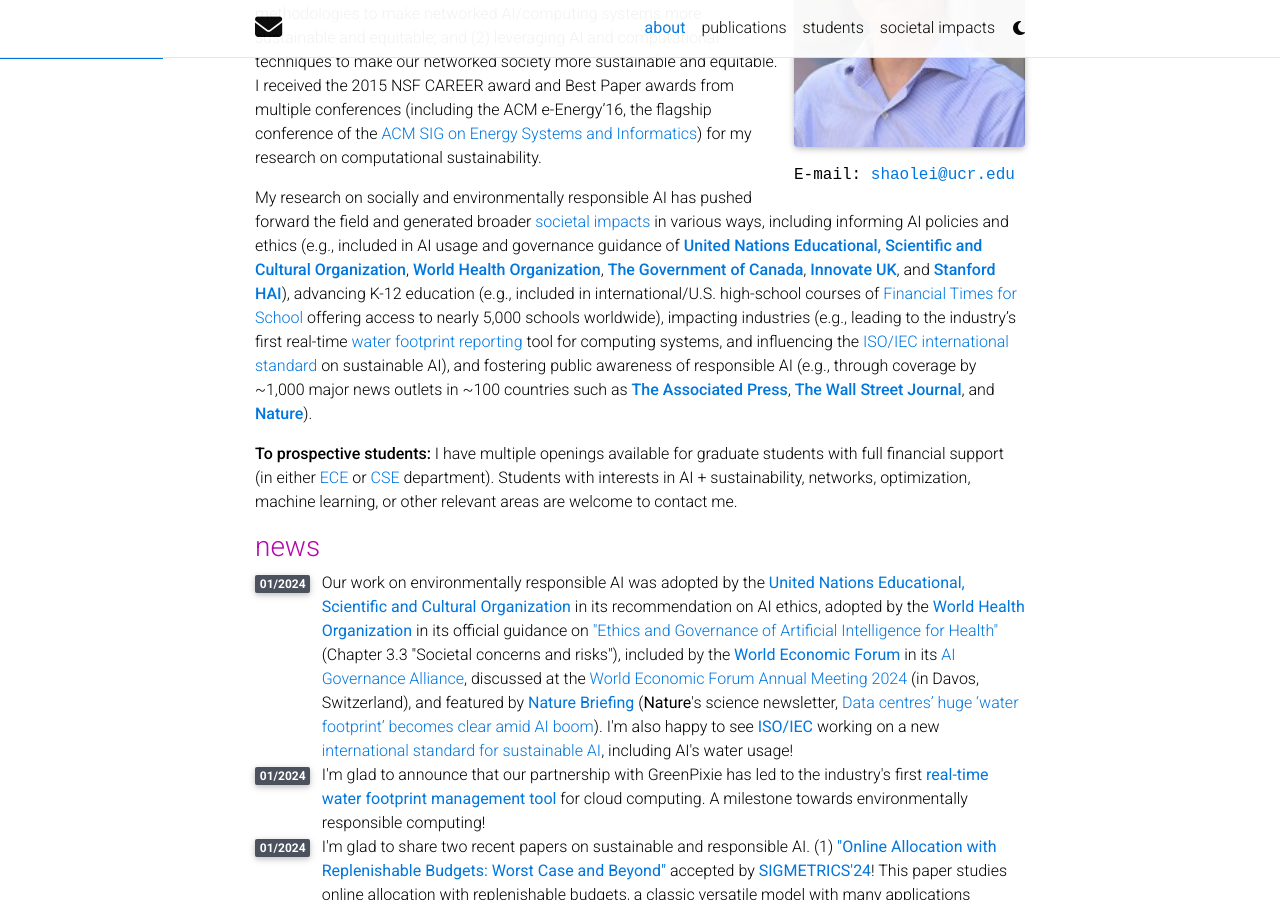
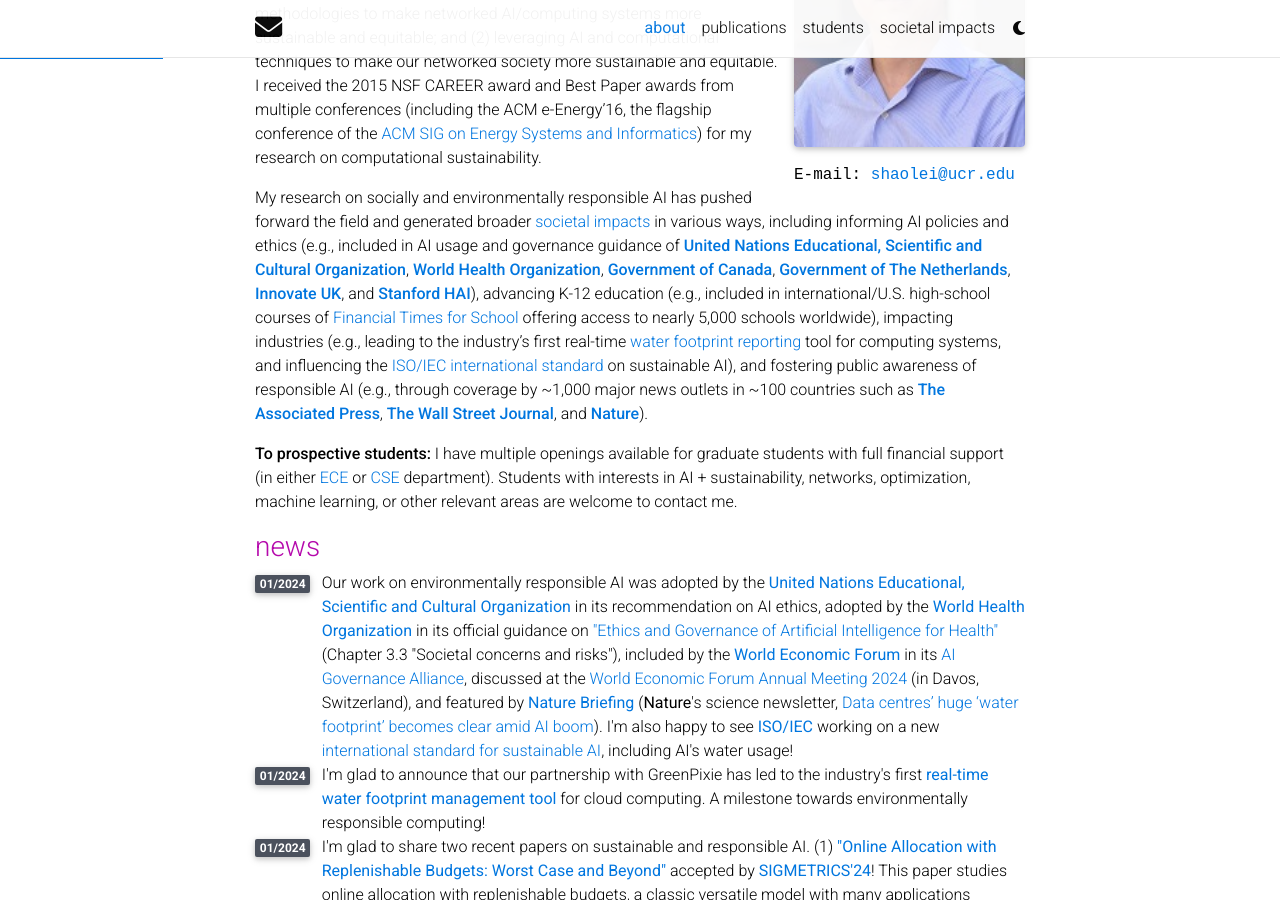
Before and after one commit to shaoleiren/shaoleiren.github.io, a Jekyll site: the page built from _pages/about.md, in a window 1280 px wide and 900 px high, scrolled down 344 px. Built offline with Jekyll 4.4.1, drawn with Linux system fonts in a browser that asks for light colours; full-size pictures stand in for the smaller copies a plugin makes; comment, search, counter and statistics services are not loaded; a style sheet for code colours, icons or effects is not loaded.

Commit message:
Update about.md

```diff
--- a/_pages/about.md
+++ b/_pages/about.md
@@ -28,7 +28,8 @@
 My research on socially and environmentally responsible AI has pushed forward the field
 and generated broader <a href="/impacts/">societal impacts</a> in various ways, including
 informing AI policies and ethics (e.g., included in AI usage and governance guidance
-of **[United Nations Educational, Scientific and Cultural Organization](https://www.computer.org/csdl/magazine/co/2024/02/10417786/1Ua1B1ZYCR2)**, **[World Health Organization](https://iris.who.int/bitstream/handle/10665/375579/9789240084759-eng.pdf)**, **[The Government of Canada](https://www.canada.ca/en/government/system/digital-government/digital-government-innovations/responsible-use-ai/guide-use-generative-ai.html)**,
+of **[United Nations Educational, Scientific and Cultural Organization](https://www.computer.org/csdl/magazine/co/2024/02/10417786/1Ua1B1ZYCR2)**, **[World Health Organization](https://iris.who.int/bitstream/handle/10665/375579/9789240084759-eng.pdf)**, **[Government of Canada](https://www.canada.ca/en/government/system/digital-government/digital-government-innovations/responsible-use-ai/guide-use-generative-ai.html)**,
+**[Government of The Netherlands](https://www.government.nl/documents/parliamentary-documents/2024/01/17/government-wide-vision-on-generative-ai-of-the-netherlands)**,
 **[Innovate UK](https://iuk.ktn-uk.org/wp-content/uploads/2023/10/responsible-trustworthy-ai-report.pdf)**, and **[Stanford HAI](https://hai.stanford.edu/sites/default/files/2024-02/Exploring-Impact-AI-Black-Americans.pdf)**),
 advancing K-12 education (e.g., included in international/U.S. high-school courses of
 [Financial Times for School](https://www.ft.com/content/a5a20823-d26f-4701-8afa-18a46a2eea98) offering
```
